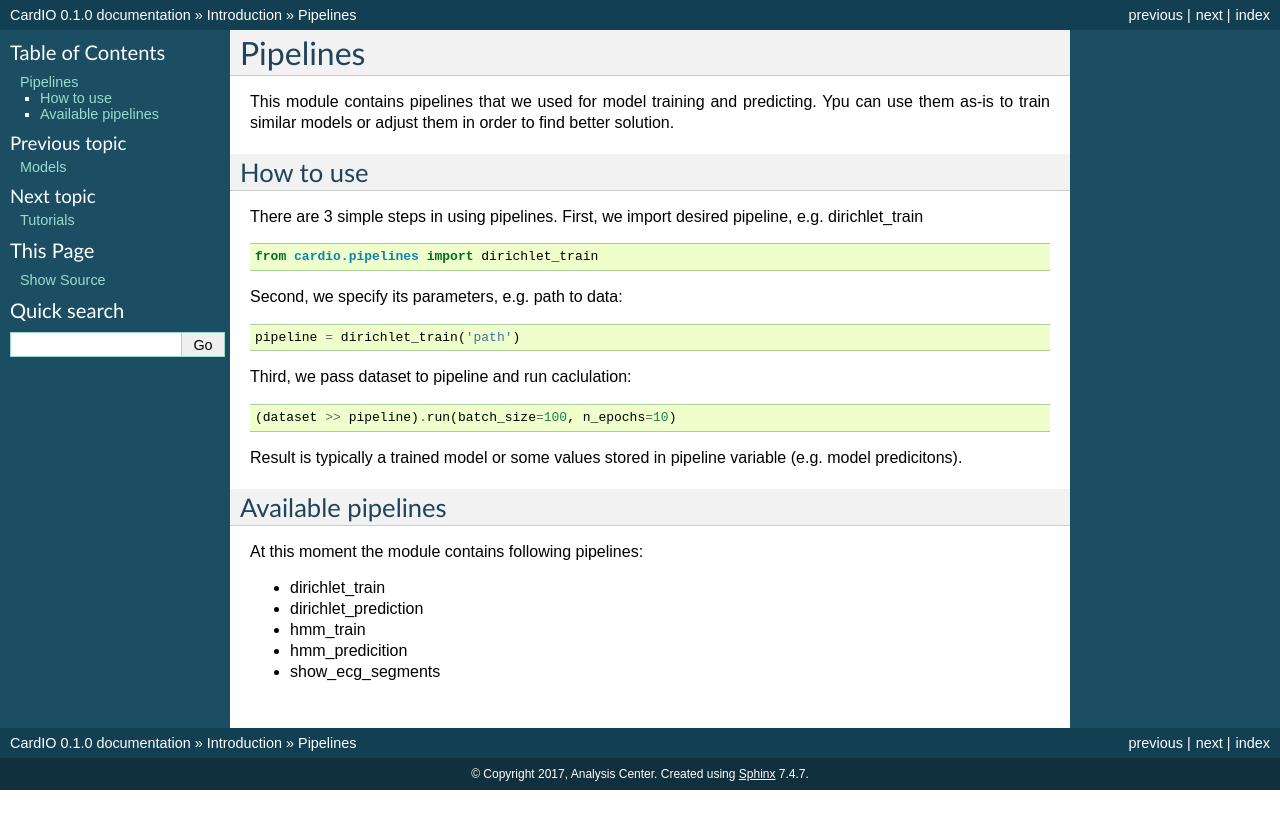
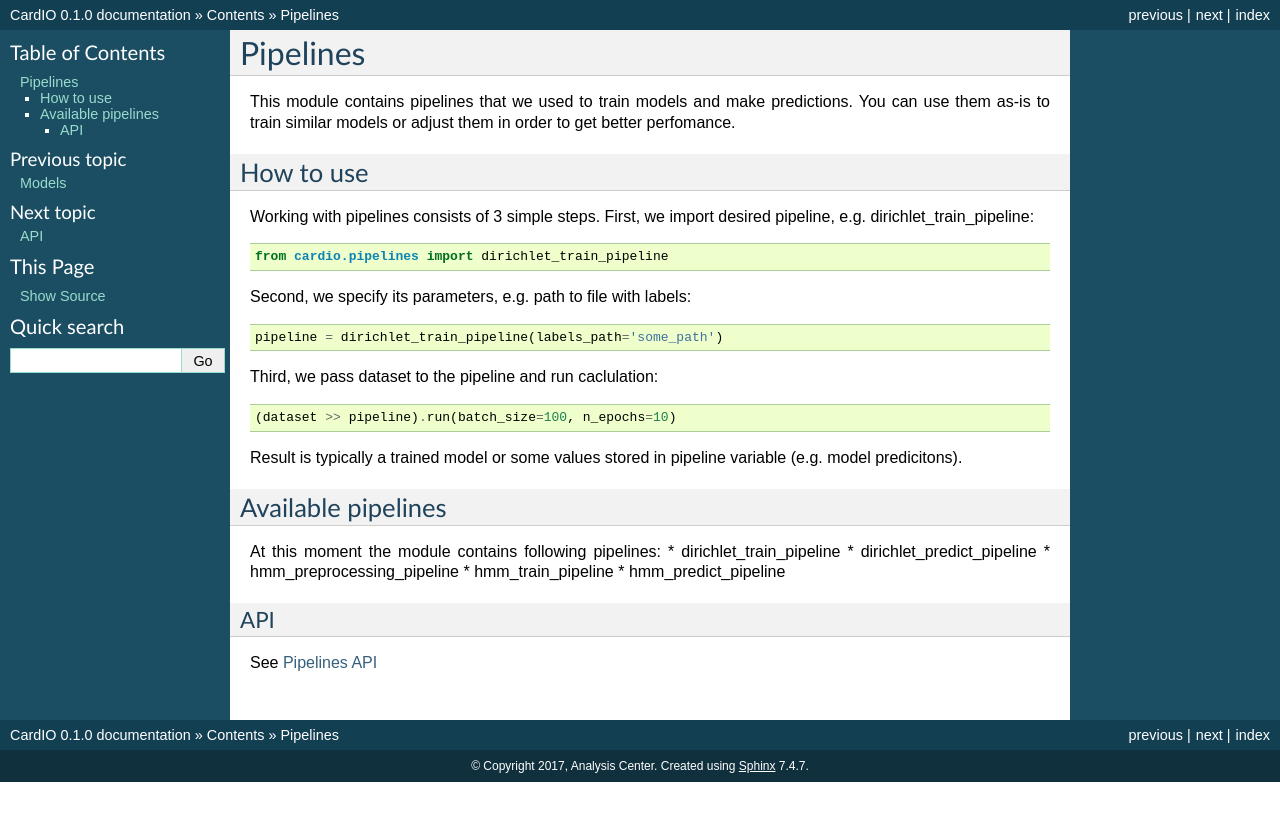
Before and after one commit to analysiscenter/cardio, a Sphinx documentation site: the page built from docs/intro/pipelines.rst, in a window 1280 px wide. Shown: the top 829 px of the page. Built offline with Sphinx 7.4.7, drawn with Linux system fonts in a browser that asks for light colours; pages that are not in the unit, such as notebooks, are missing from menus.

Commit message:
Added pictures to models description; restructured intro section

```diff
--- a/docs/conf.py
+++ b/docs/conf.py
@@ -33,6 +33,8 @@ extensions = [
     'sphinx.ext.intersphinx',
     'sphinx.ext.napoleon',
 ]
+
+napoleon_use_rtype = False
 
 templates_path = ['_templates']
 
--- a/docs/index.rst
+++ b/docs/index.rst
@@ -1,7 +1,7 @@
 ===================================
 Welcome to CardIO's documentation!
 ===================================
-`CardIO` is a library designed to build end-to-end machine learning models for deep research of electrocardiograms and provides ready-to-use methods for heart diseases detection
+`CardIO` is a library designed to build end-to-end machine learning models for deep research of electrocardiograms.
 
 Main features:
 
--- a/docs/intro/batch.rst
+++ b/docs/intro/batch.rst
@@ -45,3 +43,7 @@ utils
 -----
 
 Miscellaneous ECG Batch utils.
+
+API
+===
+See :doc:`Batch API <../api/cardio.batch>`
--- a/docs/intro/pipelines.rst
+++ b/docs/intro/pipelines.rst
@@ -2,22 +2,20 @@
 Pipelines
 =========
 
-This module contains pipelines that we used for model training and
-predicting. Ypu can use them as-is to train similar models or
-adjust them in order to find better solution.
+This module contains pipelines that we used to train models and make predictions. You can use them as-is to train similar models or
+adjust them in order to get better perfomance.
 
 How to use
 ----------
+Working with pipelines consists of 3 simple steps. First, we import desired pipeline, e.g. dirichlet_train_pipeline:
+::
+  from cardio.pipelines import dirichlet_train_pipeline
 
-There are 3 simple steps in using pipelines. First, we import desired pipeline, e.g. dirichlet_train
+Second, we specify its parameters, e.g. path to file with labels:
 ::
-  from cardio.pipelines import dirichlet_train
+  pipeline = dirichlet_train_pipeline(labels_path='some_path')
 
-Second, we specify its parameters, e.g. path to data:
-::
-  pipeline = dirichlet_train('path')
-
-Third, we pass dataset to pipeline and run caclulation:
+Third, we pass dataset to the pipeline and run caclulation:
 ::
   (dataset >> pipeline).run(batch_size=100, n_epochs=10)
 
@@ -25,11 +23,13 @@ Result is typically a trained model or some values stored in pipeline variable (
 
 Available pipelines
 -------------------
+At this moment the module contains following pipelines:
+* dirichlet_train_pipeline
+* dirichlet_predict_pipeline
+* hmm_preprocessing_pipeline
+* hmm_train_pipeline
+* hmm_predict_pipeline
 
-At this moment the module contains following pipelines:
-
-* dirichlet_train
-* dirichlet_prediction
-* hmm_train
-* hmm_predicition
-* show_ecg_segments
+API
+===
+See :doc:`Pipelines API <../api/cardio.pipelines>`
```
Also changed, not shown: other parts of docs/intro/batch.rst (+0 -2 lines), docs/intro/intro.rst (+1 -73 lines), docs/intro/introduction.rst (added, +81 -0 lines), docs/intro/models.rst (+10 -2 lines), docs/intro/tutorials.rst (deleted, +0 -14 lines), docs/api/cardio.batch.rst (renamed from docs/api/cardio.ecg_batch.rst), docs/intro/dirichlet_model.png (added), docs/intro/fft_model.PNG, docs/intro/hmmodel.png (added).
